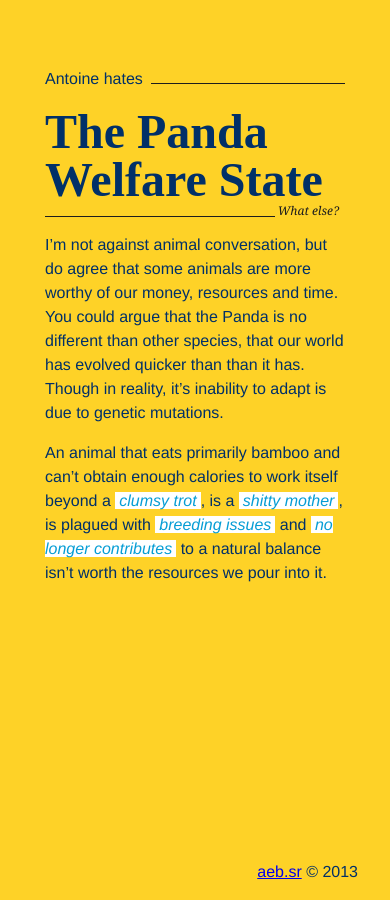
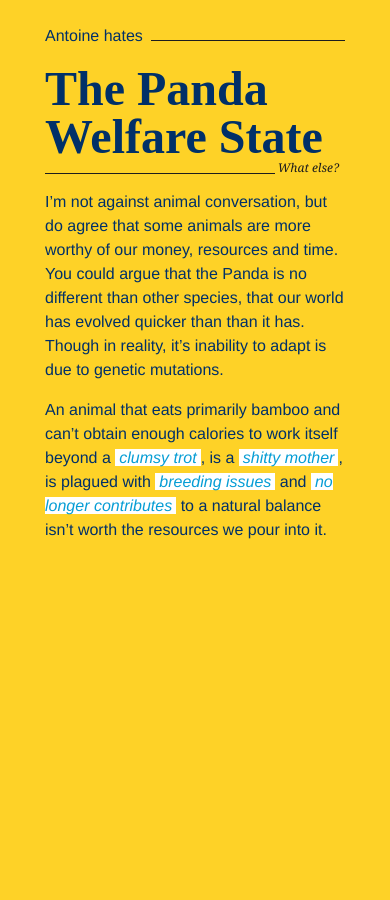
Before and after one commit to aebsr/hates, a Jekyll site: the page built from index.html, in a window 390 px wide. Built offline with Jekyll 4.4.1, drawn with Linux system fonts in a browser that asks for light colours; nearby versions of some CDN libraries.

Commit message:
adjust layout for mobile

```diff
--- a/assets/style.css
+++ b/assets/style.css
@@ -92,6 +92,19 @@
 	padding-bottom: 1em;
 }
 
+footer:before,
+footer:after {
+	display: table;
+	content: "";
+}
+footer:after {
+	clear: both;
+}
+
+body > footer > a {
+	color: #1d1d1d;
+}
+
 .addthis_toolbox {
 	float: left;
 	margin-left: 2em;
@@ -104,7 +117,30 @@
 
 @media (max-width: 700px) {
 	h2 {
-		padding-top: .5em;
 		line-height: 1;
 	}
+
+	section {
+		padding: 1em 2em;
+	}
+
+	body > footer {
+		position: static;
+		padding-right: 2em;
+		padding-left: 2em;
+		width: auto;
+	}
+
+	body > footer > a,
+	body > footer > span {
+		display: none;
+	}
+
+	body > footer > div {
+		float: none;
+	}
+
+	.addthis_toolbox {
+		margin: 0;
+	}
 }
```
